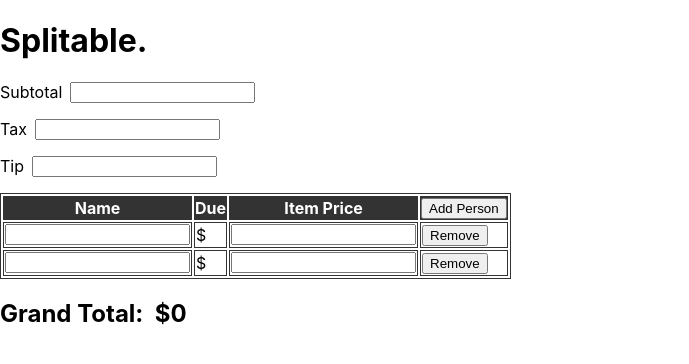
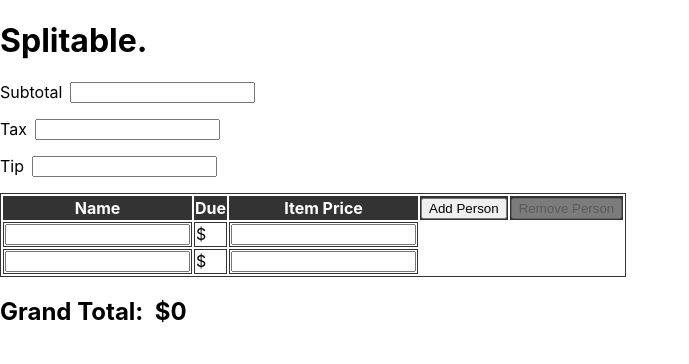
Before and after one commit to obliviga/splitable-react, a React (Create React App) app: page / in a window 1280 px wide. Shown: the top 364 px of the page, without its empty margins (0-689 px from the left). Built offline with nearby package versions, Linux system fonts and the light colour scheme.

Commit message:
adding functionality to remove the last person. the remove button is disabled if there are only two people

```diff
--- a/src/components/Main/Main.js
+++ b/src/components/Main/Main.js
@@ -11,7 +11,6 @@ class Main extends Component {
       subtotal: '',
       tax: '',
       tip: '',
-      people: 2,
     };
   }
 
@@ -38,14 +37,9 @@ class Main extends Component {
       subtotal,
       tax,
       tip,
-      people,
     } = this.state;
 
     const total = +subtotal + +tax + +tip;
-
-    // if (subtotal === '') {
-    //   total = '0';
-    // }
 
     return (
       <main>
@@ -64,7 +58,7 @@ class Main extends Component {
           value={tip}
           onChange={event => this.updateTip(event)}
         />
-        <Table rows={people} />
+        <Table />
         <h2>
           Grand Total:
           &nbsp;$
--- a/src/components/Table/Row.js
+++ b/src/components/Table/Row.js
@@ -52,14 +52,6 @@ class Row extends Component {
             onChange={event => this.updateItem(event)}
           />
         </td>
-        <td>
-          <button
-            type="button"
-            onClick={() => this.removePerson()}
-          >
-            Remove
-          </button>
-        </td>
       </tr>
     );
   }
--- a/src/components/Table/Table.js
+++ b/src/components/Table/Table.js
@@ -1,4 +1,5 @@
 import React, { Component } from 'react';
+import shortid from 'shortid';
 
 import Row from './Row';
 
@@ -8,9 +9,10 @@ class Table extends Component {
   constructor(props) {
     super(props);
 
-    // Only two people by default
+    // Two people by default
     this.state = {
       people: [0, 1],
+      isDisabled: true,
     };
   }
 
@@ -23,20 +25,44 @@ class Table extends Component {
     people.push(people.length);
 
     // Set the state after incrementing
+    // Adding a person enables the remove button
+    this.setState({
+      people,
+      isDisabled: false,
+    });
+  }
+
+  removePerson() {
+    const {
+      people,
+    } = this.state;
+
+    // Decrement the length of people by 1
+    people.pop();
+
+    // Set the state after decrementing
     this.setState({
       people,
     });
+
+    // If two people, disable remove button
+    if (people.length === 2) {
+      this.setState({
+        isDisabled: true,
+      });
+    }
   }
 
   render() {
     const {
       people,
+      isDisabled,
     } = this.state;
 
     // Create rows based on the amount of people.
     // There should be two by default, based on the initial state
     const rows = people.map(
-      key => <Row key={key} />,
+      person => <Row key={person} />,
     );
 
     return (
@@ -51,6 +77,11 @@ class Table extends Component {
                 Add Person
               </button>
             </th>
+            <th>
+              <button type="button" onClick={() => this.removePerson()} disabled={isDisabled}>
+                Remove Person
+              </button>
+            </th>
           </tr>
         </thead>
         <tbody>
```
